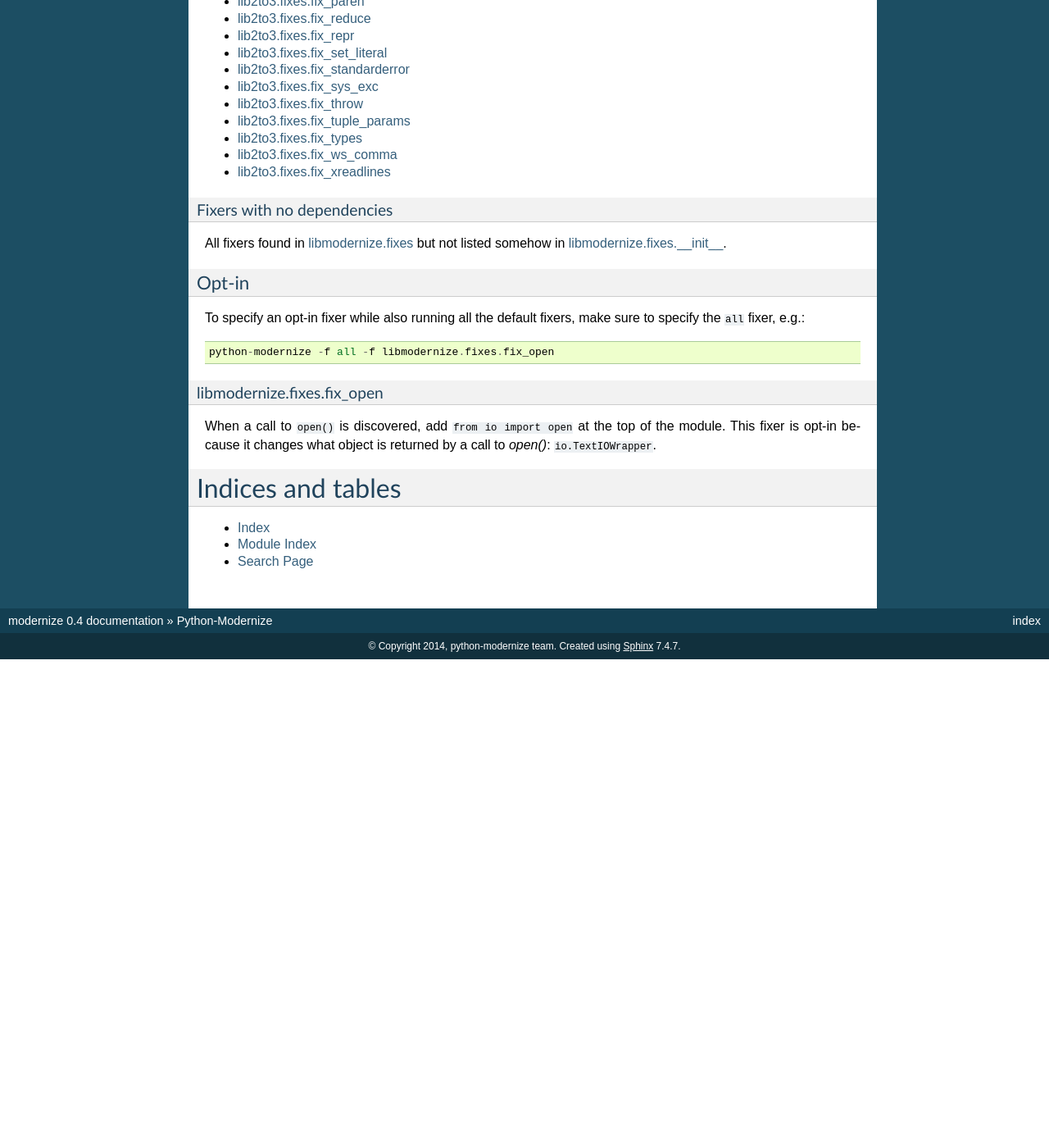
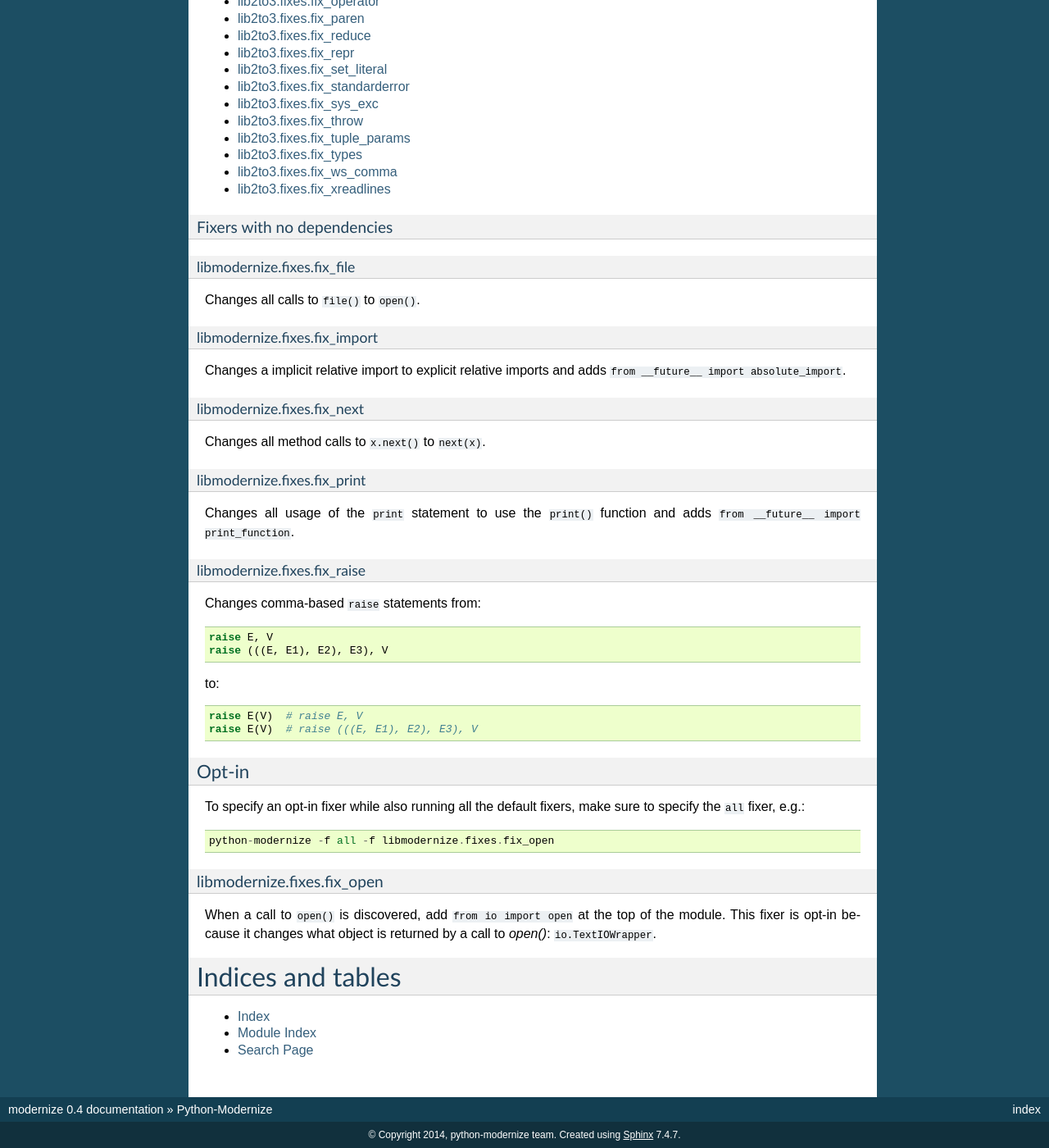
Before and after one commit to mitsuhiko/python-modernize, a Sphinx documentation site: the page built from docs/index.rst, in a window 1280 px wide and 1400 px high, scrolled down 4445 px. Shown: the whole window at 82% size. Built offline with Sphinx 7.4.7, drawn with Linux system fonts in a browser that asks for light colours; before the commit the page ends 5249 px from its top, so only the background shows below that; some of the changed text lies outside the part shown.

Commit message:
Doc independent fixers

```diff
--- a/docs/index.rst
+++ b/docs/index.rst
@@ -69,7 +69,8 @@ A note about handling text literals
   ``libmodernize.fixes.fix_unicode`` fixer. This is useful if you want
   to support Python 3.1 and Python 3.2 without bigger changes.
 - The last alternative is the ``--future-unicode`` flag which
-  imports the ``unicode_literals`` from the ``__future__`` module.
+  imports the ``unicode_literals`` from the ``__future__`` module using the
+  ``libmodernize.fixes.fix_unicode_future`` fixer.
   This requires Python 2.6 and later, and will require that you
   mark bytestrings with ``b''`` and native strings in ``str('')``
   or something similar that survives the transformation.
@@ -296,12 +297,45 @@ transformations are Python 2 compatible.
 Fixers with no dependencies
 +++++++++++++++++++++++++++
 
-.. TODO List them and explain what they do
+libmodernize.fixes.fix_file
+'''''''''''''''''''''''''''
 
-All fixers found in
-`libmodernize.fixes <https://github.com/python-modernize/python-modernize/tree/master/libmodernize/fixes>`__
-but not listed somehow in
-`libmodernize.fixes.__init__ <https://github.com/python-modernize/python-modernize/blob/master/libmodernize/fixes/__init__.py>`__.
+Changes all calls to ``file()`` to ``open()``.
+
+
+libmodernize.fixes.fix_import
+'''''''''''''''''''''''''''''
+
+Changes a implicit relative import to explicit relative imports and adds
+``from __future__ import absolute_import``.
+
+
+libmodernize.fixes.fix_next
+'''''''''''''''''''''''''''
+
+Changes all method calls to ``x.next()`` to ``next(x)``.
+
+
+libmodernize.fixes.fix_print
+''''''''''''''''''''''''''''
+
+Changes all usage of the ``print`` statement to use the ``print()`` function
+and adds ``from __future__ import print_function``.
+
+
+libmodernize.fixes.fix_raise
+''''''''''''''''''''''''''''
+
+Changes comma-based ``raise`` statements from::
+
+    raise E, V
+    raise (((E, E1), E2), E3), V
+
+to::
+
+    raise E(V)  # raise E, V
+    raise E(V)  # raise (((E, E1), E2), E3), V
+
 
 
 Opt-in
```
